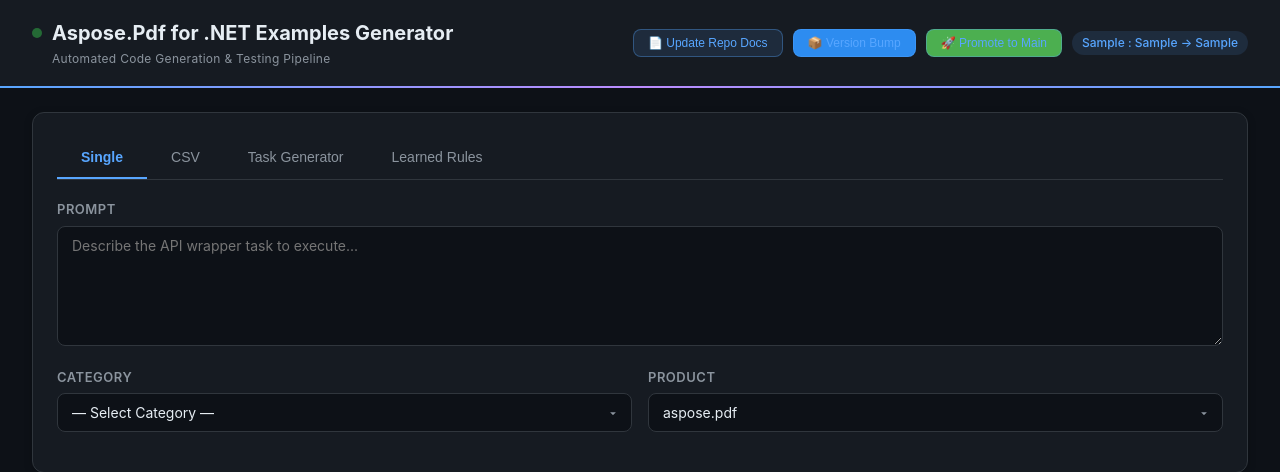
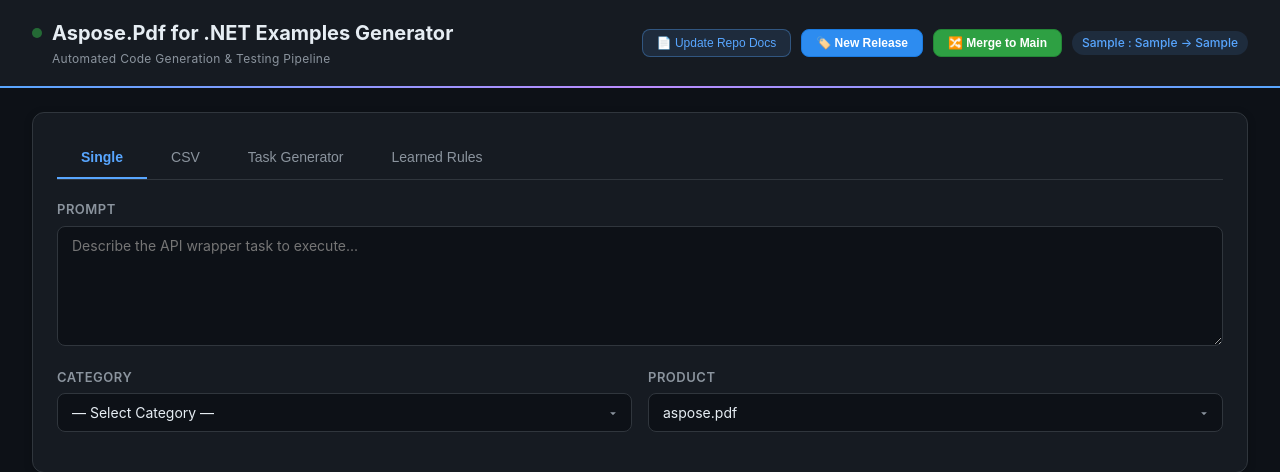
Before and after one commit to fahadadeel/aspose-pdf-net-api-v2, a FastAPI app: template templates/index.html in a window 1280 px wide. Shown: the top 472 px of the page. Run offline with FastAPI, Linux system fonts and the light colour scheme; the template is opened without the code that fills it: most values are stand-ins (such as "Sample title", 1, 10 or a date in 2020); a database or web service that is not in the repository returns one stand-in record (values such as "Sample title"); data that the repository does not hold is empty.

Commit message:
Rename buttons and improve header button visibility
- 'Version Bump' → 'New Release' (btn-release: solid blue, white text)
- 'Promote to Main' → 'Merge to Main' (btn-merge: solid green, white text)
- 'Sweep Selected' → 'Batch Generate'
- Add dedicated btn-release and btn-merge CSS classes with solid
  backgrounds and white text for clear visibility against dark header
- Update all confirm dialogs and alert text to match new names

```diff
--- a/templates/index.html
+++ b/templates/index.html
@@ -826,6 +826,50 @@
       opacity: 0.5;
       cursor: not-allowed;
     }
+    .btn-release {
+      background: #2d8cf0;
+      border: 1px solid #1a7ae0;
+      color: #fff;
+      padding: 6px 14px;
+      font-size: 12px;
+      font-weight: 600;
+      border-radius: var(--radius);
+      cursor: pointer;
+      display: inline-flex;
+      align-items: center;
+      gap: 5px;
+      transition: all 0.2s ease;
+      white-space: nowrap;
+    }
+    .btn-release:hover:not(:disabled) {
+      background: #1a7ae0;
+    }
+    .btn-release:disabled {
+      opacity: 0.5;
+      cursor: not-allowed;
+    }
+    .btn-merge {
+      background: #2ea043;
+      border: 1px solid #238636;
+      color: #fff;
+      padding: 6px 14px;
+      font-size: 12px;
+      font-weight: 600;
+      border-radius: var(--radius);
+      cursor: pointer;
+      display: inline-flex;
+      align-items: center;
+      gap: 5px;
+      transition: all 0.2s ease;
+      white-space: nowrap;
+    }
+    .btn-merge:hover:not(:disabled) {
+      background: #238636;
+    }
+    .btn-merge:disabled {
+      opacity: 0.5;
+      cursor: not-allowed;
+    }
 
     /* ── Hidden ─────────────────────────────────────────────────────── */
     .hidden { display: none !important; }
@@ -859,8 +903,8 @@
   </div>
   <div class="header-actions">
     <button class="btn-docs" id="update-docs-btn" onclick="updateRepoDocs()">&#128196; Update Repo Docs</button>
-    <button class="btn-docs" id="version-bump-btn" onclick="startVersionBump()" style="background:#2d8cf0;">&#x1F4E6; Version Bump</button>
-    <button class="btn-docs" id="promote-btn" onclick="promoteToMain()" style="background:#4caf50;display:{% if pr_target_branch %}inline-flex{% else %}none{% endif %};">&#x1F680; Promote to Main</button>
+    <button class="btn-release" id="version-bump-btn" onclick="startVersionBump()">&#x1F3F7;&#xFE0F; New Release</button>
+    <button class="btn-merge" id="promote-btn" onclick="promoteToMain()" style="display:{% if pr_target_branch %}inline-flex{% else %}none{% endif %};">&#x1F500; Merge to Main</button>
     <span class="repo-badge">{{ repo_display }} : {{ repo_branch }}{% if pr_target_branch %} &rarr; {{ pr_target_branch }}{% endif %}</span>
     <button class="btn hidden" id="run-again-btn" onclick="runAgain()">&#9654; Run Again</button>
     <button class="btn btn-danger hidden" id="stop-btn" onclick="stopJob()">&#9209; Stop</button>
@@ -1008,7 +1052,7 @@
         &#9654; Start
       </button>
       <button class="btn btn-primary" id="sweep-btn" onclick="startSweep()" style="display:none;margin-left:8px;background:#2d8cf0;" title="Processes ALL tasks in each selected category. Creates a usage report and PR (if enabled) after each category.">
-        &#x1F500; Sweep Selected
+        &#x26A1; Batch Generate
       </button>
     </div>
     <div id="sweep-hint" style="display:none;text-align:center;margin-top:6px;font-size:0.78em;color:#888;">
@@ -1606,7 +1650,7 @@
       alert('Please select at least one category to sweep.');
       return;
     }
-    if (!confirm('Sweep ' + selected.length + ' category(ies)? This will process ALL tasks in each selected category.\n\nCategories: ' + selected.join(', '))) {
+    if (!confirm('Batch Generate ' + selected.length + ' category(ies)? This will process ALL tasks in each selected category.\n\nCategories: ' + selected.join(', '))) {
       return;
     }
 
@@ -1632,7 +1676,7 @@
       if (data.error) {
         alert('Error: ' + data.error);
         btn.disabled = false;
-        btn.innerHTML = '&#x1F500; Sweep Selected';
+        btn.innerHTML = '&#x26A1; Batch Generate';
         startBtn.disabled = false;
         return;
       }
@@ -1643,7 +1687,7 @@
     .catch(function(err) {
       alert('Failed to start sweep: ' + err);
       btn.disabled = false;
-      btn.innerHTML = '&#x1F500; Sweep Selected';
+      btn.innerHTML = '&#x26A1; Batch Generate';
       startBtn.disabled = false;
     });
   };
@@ -2055,7 +2099,7 @@
 
     var currentVersion = '{{ nuget_version }}';
     if (!confirm(
-      'Version Bump Setup: ' + currentVersion + ' → ' + newVersion + '\n\n' +
+      'New Release: ' + currentVersion + ' → ' + newVersion + '\n\n' +
       'This will:\n' +
       '1. Tag v' + currentVersion + ' on main and create a GitHub Release\n' +
       '2. Create empty staging branch: release/' + newVersion + '\n' +
@@ -2079,19 +2123,19 @@
       if (data.error) {
         alert('Error: ' + data.error);
         btn.disabled = false;
-        btn.innerHTML = '&#x1F4E6; Version Bump';
+        btn.innerHTML = '&#x1F3F7;&#xFE0F; New Release';
         return;
       }
       currentJobId = data.job_id;
       showMonitor();
       connectSSE(currentJobId);
       btn.disabled = false;
-      btn.innerHTML = '&#x1F4E6; Version Bump';
+      btn.innerHTML = '&#x1F3F7;&#xFE0F; New Release';
     })
     .catch(function(err) {
       alert('Failed: ' + err);
       btn.disabled = false;
-      btn.innerHTML = '&#x1F4E6; Version Bump';
+      btn.innerHTML = '&#x1F3F7;&#xFE0F; New Release';
     });
   };
 
@@ -2101,12 +2145,12 @@
     var newVersion = '{{ nuget_version }}';
 
     if (!stagingBranch) {
-      alert('No staging branch configured. Run Version Bump first.');
+      alert('No staging branch configured. Run New Release first.');
       return;
     }
 
     if (!confirm(
-      'Promote to Main: ' + stagingBranch + ' → main\n\n' +
+      'Merge to Main: ' + stagingBranch + ' → main\n\n' +
       'This will:\n' +
       '1. Create PR: ' + stagingBranch + ' → main\n' +
       '2. Auto-merge the PR\n' +
@@ -2131,19 +2175,19 @@
       if (data.error) {
         alert('Error: ' + data.error);
         btn.disabled = false;
-        btn.innerHTML = '&#x1F680; Promote to Main';
+        btn.innerHTML = '&#x1F500; Merge to Main';
         return;
       }
       currentJobId = data.job_id;
       showMonitor();
       connectSSE(currentJobId);
       btn.disabled = false;
-      btn.innerHTML = '&#x1F680; Promote to Main';
+      btn.innerHTML = '&#x1F500; Merge to Main';
     })
     .catch(function(err) {
       alert('Failed: ' + err);
       btn.disabled = false;
-      btn.innerHTML = '&#x1F680; Promote to Main';
+      btn.innerHTML = '&#x1F500; Merge to Main';
     });
   };
 
```
